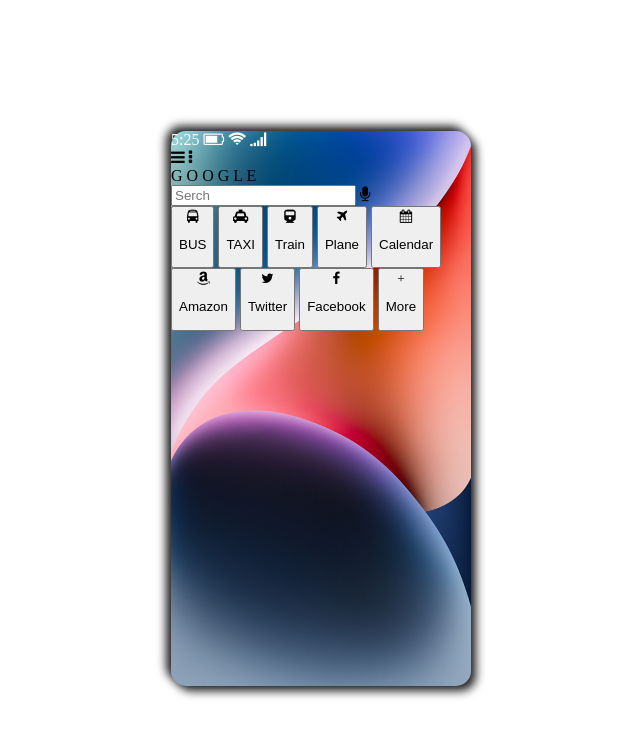
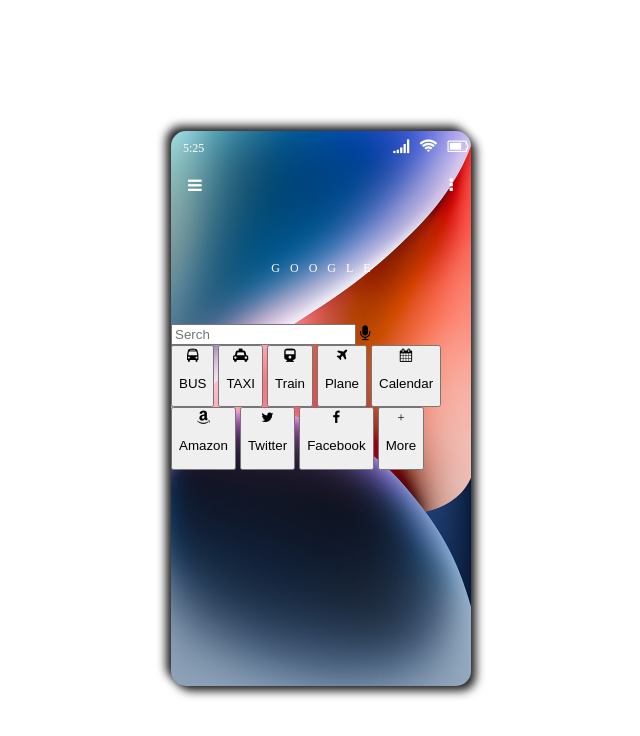
Before and after one commit to depst0r/test_project2023, a plain HTML site: page index.html in a window 1280 px wide. Shown: the whole page, without its empty margins (319-959 px from the left). Drawn offline with Linux system fonts and the light colour scheme.

Commit message:
icon1,2,3

```diff
--- a/style/style.css
+++ b/style/style.css
@@ -3,7 +3,6 @@ body {
     justify-content: center;
     align-items: center;
     height: 100vh;
-    /* background-color: #000000; */
 }
 
 .container {
@@ -14,18 +13,62 @@ body {
     background-color: #85c6eb;
     box-shadow: 5px 5px 10px #222, -5px -5px 10px #222;
 }
+
 .icon1 {
     width: 300px;
 
 }
 
-.container
 .icon1
 {
     color: white;
+    height: 25px;
+    border-radius: 15px;
+    padding: 7px;
+    padding-right: 5px;
 }
 
-.icon1 {
+.icon2 {
     width: 300px;
+    height: 30px;
+    /* background-color: #000000; */
+    padding: 7px;
+}
 
+.fa-bars {
+    margin-left: 10px;
+    color:#fff;
+    font-size: 12px;
 }
+
+.fa-ellipsis-v{
+    margin-right: 15px;
+    font-size: 12px;
+}
+span{
+    margin: 5px;
+    font-size: 12px;
+    color: #fff;
+}
+.icon3{
+    width: 300px;
+    height: 110px;
+    /* background-color: #000000; */
+    display: flex;
+    justify-content: center;
+    align-items: center;
+}
+
+.container .fa-battery-three-quarters, .fa-signal, .fa-wifi, .fa-ellipsis-v{
+    float: right;
+    color: #fff;
+    padding-right: 10px;
+}
+
+.hide {
+    display: none;
+}
+
+.show {
+    display: block;
+}
```
Also changed, not shown: index.html (line endings or trailing spaces).
